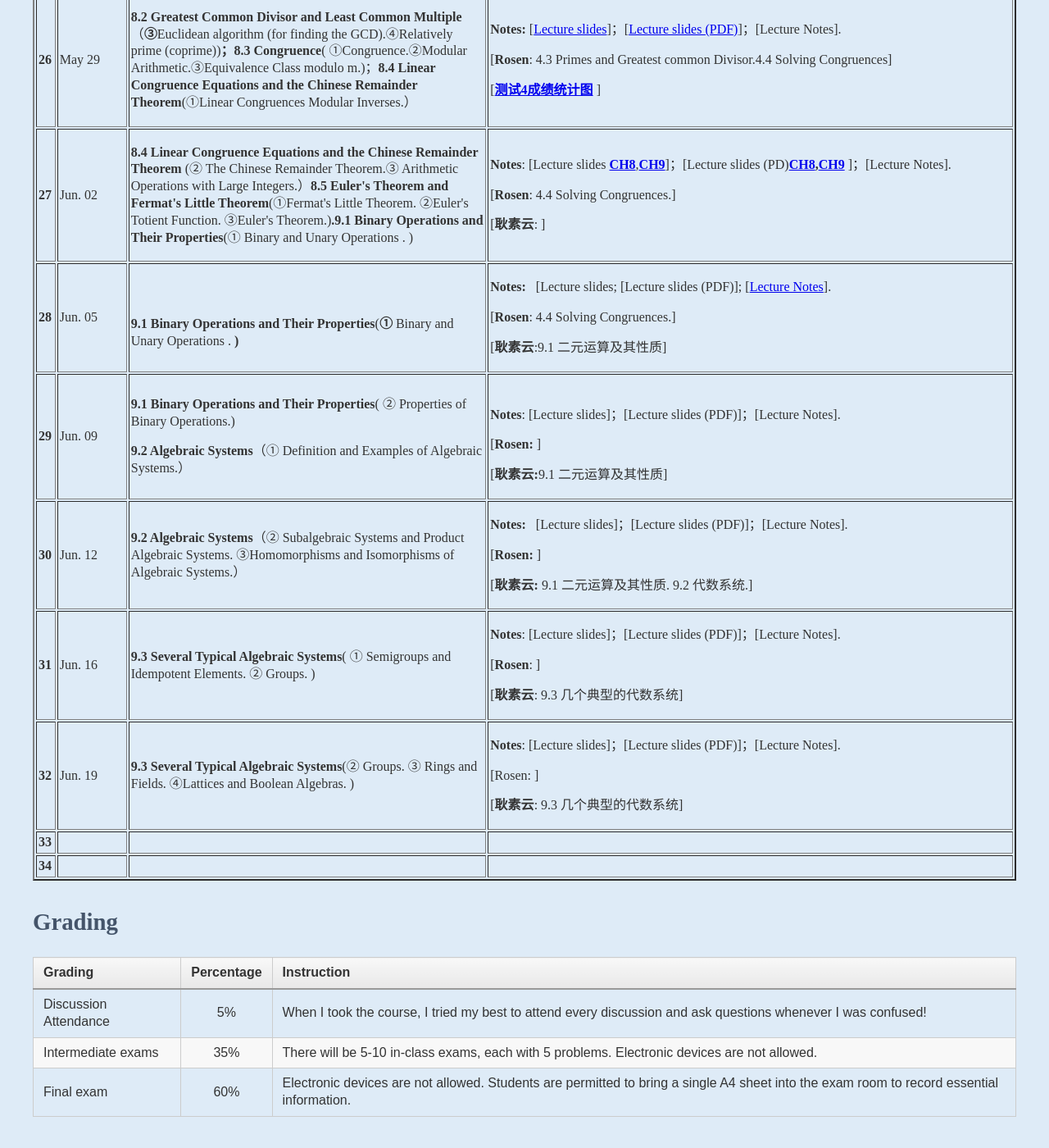
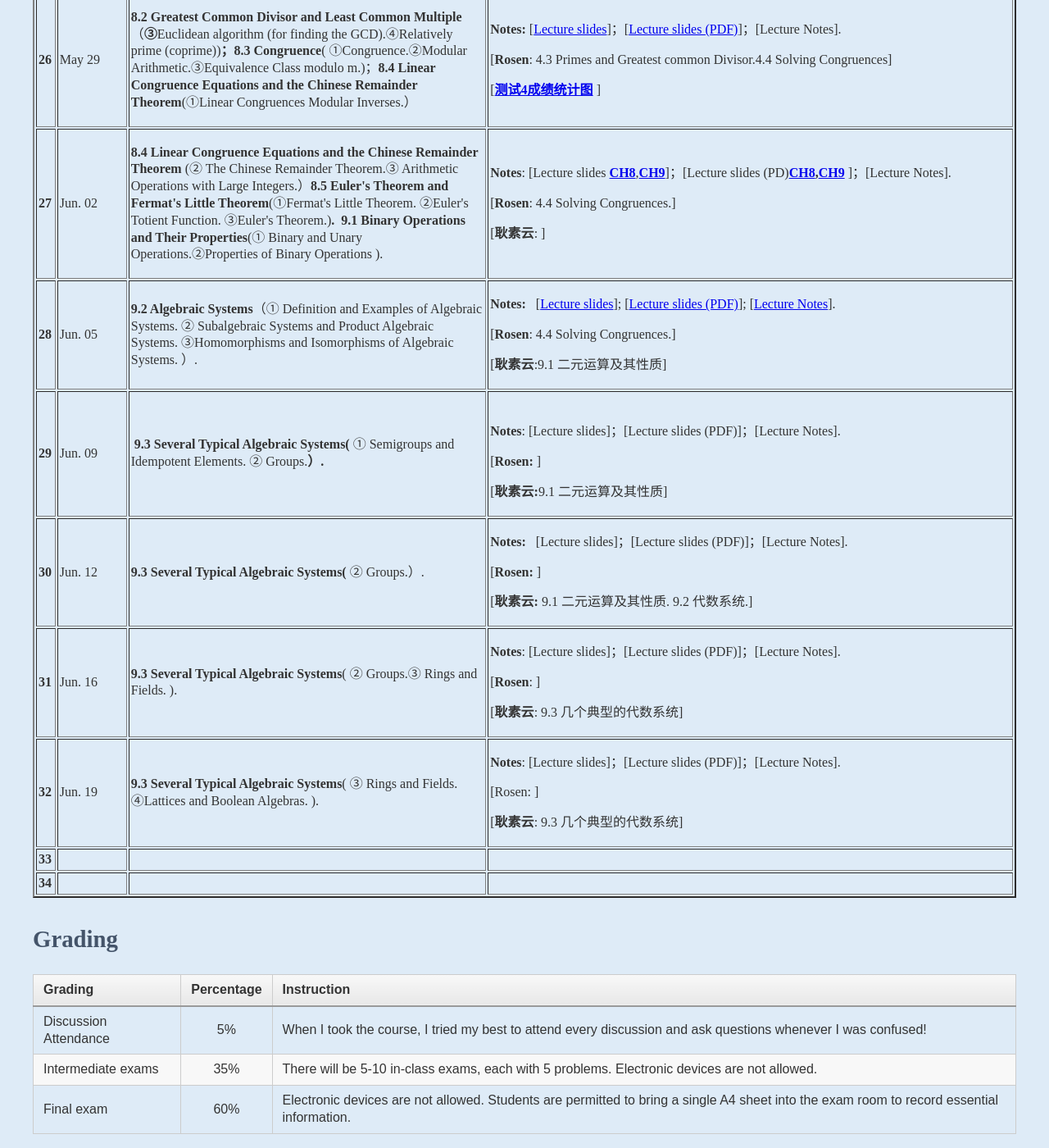
Before and after one commit to kejiwei/kejiwei.github.io, a Jekyll site: the page teaching/courses/dismath/index.html, which Jekyll copies as it is, in a window 1280 px wide and 1400 px high, scrolled down 4656 px. Shown: the whole window at 82% size. Built offline with Jekyll 4.4.1, drawn with Linux system fonts in a browser that asks for light colours.

Commit message:
20260605

```diff
--- a/teaching/courses/dismath/index.html
+++ b/teaching/courses/dismath/index.html
@@ -324,7 +324,7 @@
                 <tr>
                 <td><b>27</b></td>
                 <td>Jun. 02</td>
-                <td><p><strong>8.4 Linear Congruence Equations and the Chinese Remainder Theorem</strong>&nbsp;(② The Chinese Remainder Theorem.③ Arithmetic Operations with Large Integers.）<b>8.5 Euler's Theorem and Fermat's Little Theorem</b>(①Fermat's Little Theorem. ②Euler's Totient Function. ③Euler's Theorem.)<b>.9.1 Binary Operations and Their Properties</b>(① Binary and Unary Operations . )</p></td>
+                <td><p><strong>8.4 Linear Congruence Equations and the Chinese Remainder Theorem</strong>&nbsp;(② The Chinese Remainder Theorem.③ Arithmetic Operations with Large Integers.）<b>8.5 Euler's Theorem and Fermat's Little Theorem</b>(①Fermat's Little Theorem. ②Euler's Totient Function. ③Euler's Theorem.)<b>.&nbsp; 9.1 Binary Operations and Their Properties</b>(① Binary and Unary Operations.②Properties of Binary Operations ).</p></td>
                 <td><p><strong>Notes</strong>:  [Lecture slides <a href="slides/CH8.1-5 Elementary Number Theory-26(26)67-FINT.ppsx"><b>CH8</b></a>,<b><a href="slides/CH9.1-3 Algebraic Systems-26(26)1-15.ppsx">CH9</a></b>]；[Lecture slides (PD)<b><a href="slides/CH8.1-5 Elementary Number Theory-26(26)67-FIN.pdf">CH8</a>,<a href="slides/CH9.1-3 Algebraic Systems-26(26)1-15.pdf">CH9</a></b> ]；[Lecture Notes]. </p>
                   <p>[<strong>Rosen</strong>: 4.4 Solving Congruences.]</p>
                   <p>[<strong>耿素云</strong>: ]</p></td>
@@ -333,9 +333,9 @@
                 <tr>
                 <td><b>28</b></td>
                 <td>Jun. 05</td>
-                <td><p><strong>&nbsp;</strong><strong>&nbsp;</strong> <b>&nbsp;</b> <strong>&nbsp;</strong></p>
-                  <p><strong>9.1 Binary Operations and Their Properties</strong>(<strong>①</strong> Binary and Unary Operations . <strong>)</strong></p></td>
-                <td><p><strong>Notes:</strong> &nbsp; [Lecture slides; [Lecture slides (PDF)]; [<a href="slides/离散数学讲义第10章-代数系统-20260603V1.pdf">Lecture Notes</a>].</p>
+                <td><p> </p>
+                  <p><strong>9.2 Algebraic Systems</strong>（① Definition and Examples of Algebraic Systems. ② Subalgebraic Systems and Product Algebraic Systems. ③Homomorphisms and Isomorphisms of Algebraic Systems. ）.&nbsp;&nbsp; <strong>&nbsp;</strong></p></td>
+                <td><p><strong>Notes:</strong> &nbsp; [<a href="slides/CH9.1-3 Algebraic Systems-26(27)16-60.ppsx">Lecture slides</a>]; [<a href="slides/CH9.1-3 Algebraic Systems-26(27)16-60.pdf">Lecture slides (PDF)</a>]; [<a href="slides/离散数学讲义第10章-代数系统-20260603V1.pdf">Lecture Notes</a>].</p>
                   <p>[<strong>Rosen</strong>: 4.4 Solving Congruences.]&nbsp;</p>
                   <p>[<strong>耿素云</strong>:9.1 二元运算及其性质] </p></td>
                 </tr>
@@ -343,8 +343,8 @@
                 <tr>
                 <td><b>29</b></td>
                 <td>Jun. 09</td>
-                <td><p><strong>9.1 Binary Operations and Their Properties</strong>(      ② Properties of Binary Operations.)</p>
-                  <p><strong>9.2 Algebraic Systems</strong>（① Definition and Examples of Algebraic Systems.）</p></td>
+                <td>
+                  <p><strong>&nbsp;9.3 Several Typical Algebraic Systems(</strong> ① Semigroups and Idempotent Elements. ② Groups.<strong>）.</strong></p></td>
                 <td>
                   <p> <br>
                     <strong>Notes</strong>:  [Lecture slides]；[Lecture slides (PDF)]；[Lecture Notes]. </p>
@@ -355,7 +355,7 @@
                 <tr>
                   <td><strong>30</strong></td>
                   <td>Jun. 12</td>
-                  <td><strong>9.2 Algebraic Systems</strong>（② Subalgebraic Systems and Product Algebraic Systems. ③Homomorphisms and Isomorphisms of Algebraic Systems.）</td>
+                  <td><strong>9.3 Several Typical Algebraic Systems(</strong> ② Groups.）.</td>
                   <td><p><strong>Notes:</strong> &nbsp; [Lecture slides]；[Lecture slides (PDF)]；[Lecture Notes].</p>
                     <p>[<strong>Rosen: </strong>]</p>
                   <p>[<strong>耿素云:</strong> 9.1 二元运算及其性质. 9.2 代数系统.]</p></td>
@@ -364,7 +364,7 @@
                   <td><strong>31</strong></td>
                   <td>Jun. 16</td>
                   <td>
-                  <p><strong>9.3 Several Typical Algebraic Systems</strong>( ① Semigroups and Idempotent Elements. ② Groups. )</p></td>
+                  <p><strong>9.3 Several Typical Algebraic Systems</strong>(  ② Groups.③ Rings and Fields. ).</p></td>
                   <td><p><strong>Notes</strong>:  [Lecture slides]；[Lecture slides (PDF)]；[Lecture Notes].</p>
                     <p>[<strong>Rosen</strong>: ]&nbsp;</p>
                   <p>[<strong>耿素云</strong>:   9.3 几个典型的代数系统]</p></td>
```
Also changed, not shown: other parts of teaching/courses/dismath/index.html (+1 -1 lines), 3 other files.
